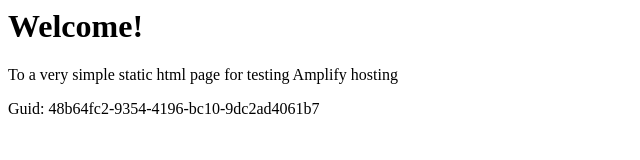
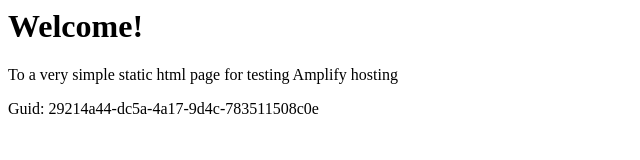
Before and after one commit to aws-aemilia-yul/Github-PR-Commit-Integration-Test-DoNotTouch-GithubWebhookPreviewCanaryTest-v1-prod-ca-central-1, a website: page src/index.html in a window 1280 px wide. Shown: the full height of the page, 0-640 px from the left. Drawn offline with Linux system fonts and the light colour scheme.

Commit message:
commit from integ tests

```diff
--- a/src/index.html
+++ b/src/index.html
@@ -12,6 +12,6 @@
 <body>
     <h1>Welcome!</h1>
     <p>To a very simple static html page for testing Amplify hosting</p>
-    <p>Guid: 48b64fc2-9354-4196-bc10-9dc2ad4061b7</p></body>
+    <p>Guid: 29214a44-dc5a-4a17-9d4c-783511508c0e</p></body>
 
 </html>
```
